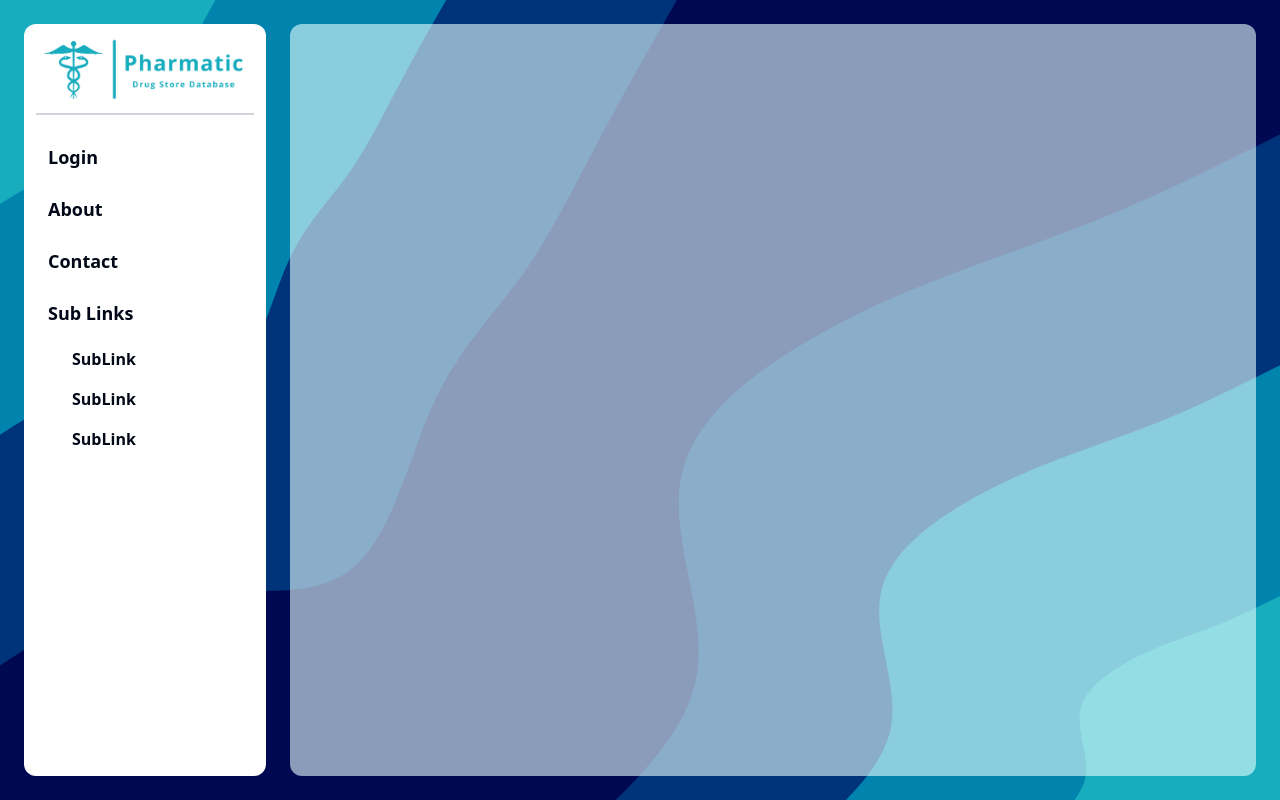
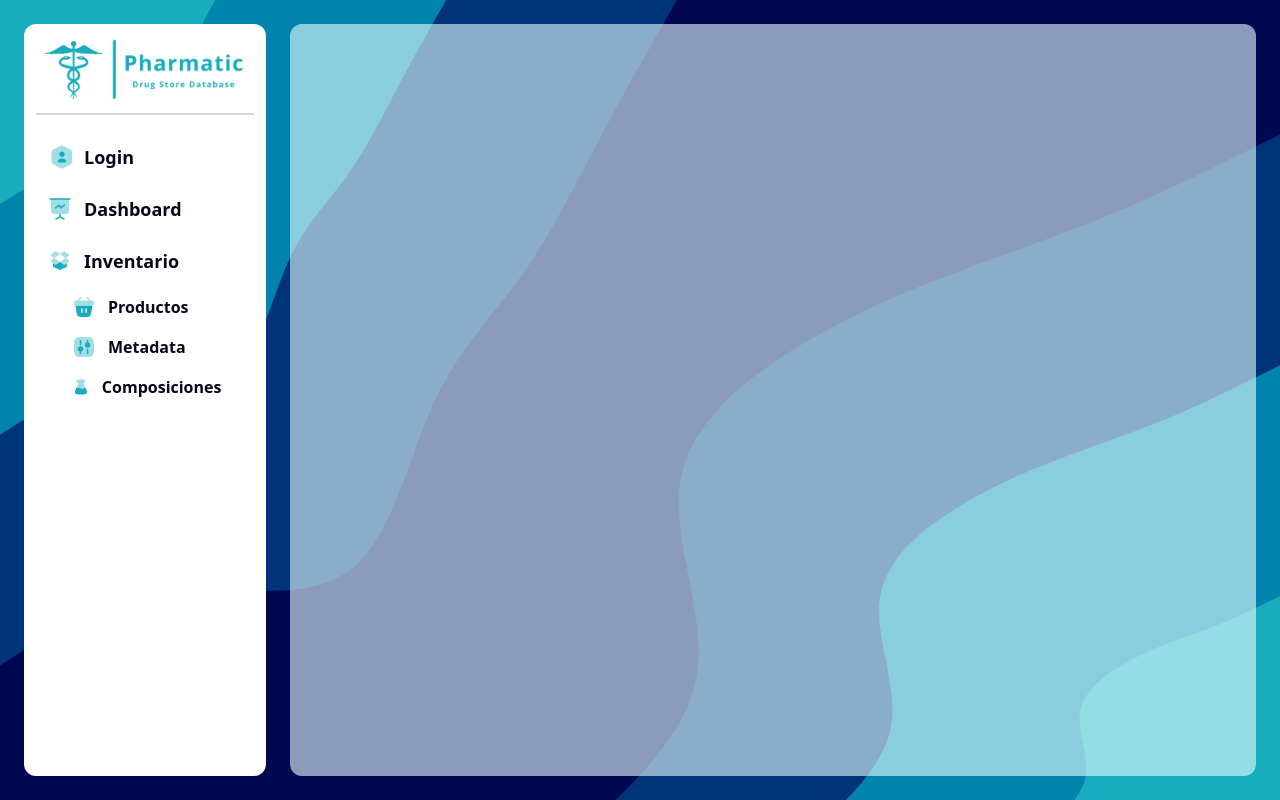
Before and after one commit to HKM-UNI/Pharmatic-React, a React (Vite) app: page / in a window 1280 px wide. Both pictures are taken after typing "name@example.com", "Sample123" into the empty fields and a click on the button "Iniciar Sesión". Built offline with nearby package versions, Linux system fonts and the light colour scheme.

Commit message:
links with icons

```diff
--- a/package.json
+++ b/package.json
@@ -23,7 +23,7 @@
     "react": "^18.2.0",
     "react-dom": "^18.2.0",
     "react-router-dom": "^6.23.1",
-    "sort-by": "^1.2.0",
+    "sort-by": "^0.0.2",
     "tailwind-merge": "^2.3.0",
     "tailwindcss-animate": "^1.0.7"
   },
--- /dev/null
+++ b/src/icons/index.js
@@ -0,0 +1,23 @@
+export { ReactComponent as Archive2Icon } from "./archive-2.svg";
+export { ReactComponent as BagIcon } from "./bag.svg";
+export { ReactComponent as ChemicalGlassIcon } from "./chemicalglass.svg";
+export { ReactComponent as ClientIcon } from "./client.svg";
+export { ReactComponent as ConfigurationIcon } from "./configuration.svg";
+export { ReactComponent as DashBoardIcon } from "./dashboard.svg";
+export { ReactComponent as DownIcon } from "./down.svg";
+export { ReactComponent as DropBoxIcon } from "./dropbox.svg";
+export { ReactComponent as EditIcon } from "./edit.svg";
+export { ReactComponent as EmptyWalletIcon } from "./emptywallet.svg";
+export { ReactComponent as FilterIcon } from "./filter.svg";
+export { ReactComponent as HashtagDownIcon } from "./hashtagdown.svg";
+export { ReactComponent as LogoutIcon } from "./logout.svg";
+export { ReactComponent as MenuIcon } from "./menu.svg";
+export { ReactComponent as MilkIcon } from "./milk.svg";
+export { ReactComponent as NotepadIcon } from "./notepad.svg";
+export { ReactComponent as NotificationIcon } from "./notification.svg";
+export { ReactComponent as PaymentIcon } from "./payment.svg";
+export { ReactComponent as ProvidersIcon } from "./providers.svg";
+export { ReactComponent as SearchIcon } from "./search.svg";
+export { ReactComponent as Setting3Icon } from "./setting3.svg";
+export { ReactComponent as Tag2Icon } from "./tag2.svg";
+export { ReactComponent as UserIcon } from "./user.svg";
--- a/src/shared/NavigationLinks.jsx
+++ b/src/shared/NavigationLinks.jsx
@@ -1,10 +1,18 @@
 import { NavLink } from "react-router-dom";
+import {
+  DashBoardIcon,
+  UserIcon,
+  DropBoxIcon,
+  BagIcon,
+  Setting3Icon,
+  ChemicalGlassIcon,
+} from "/src/icons";
 
 const pharmaticLink =
-  "px-6 py-2 transition-all duration-300 w-11/12 text-lg font-bold";
+  "flex items-center px-6 py-2 transition-all duration-300 w-11/12 text-lg font-bold";
 
 const pharmaticSubLink =
-  "pr-6 pl-12 py-1 transition-all duration-300 w-11/12 text-md font-bold";
+  "flex items-center pr-6 pl-12 py-1 transition-all duration-300 w-11/12 text-md font-bold";
 
 const pharmaticActiveLink =
   "bg-pharmaticPrimary/20 text-pharmaticPrimary rounded-r-3xl";
@@ -20,39 +28,42 @@ function NavigationLinks() {
   return (
     <nav className="flex flex-col space-y-2">
       <NavLink to="/" className={({ isActive }) => getLinkStyle(isActive)}>
+        <UserIcon className="w-6 h-6 mr-3" />
         Login
       </NavLink>
-      <NavLink to="/about" className={({ isActive }) => getLinkStyle(isActive)}>
-        {" "}
-        About{" "}
+      <NavLink
+        to="/dashboard"
+        className={({ isActive }) => getLinkStyle(isActive)}
+      >
+        <DashBoardIcon className="w-6 h-6 mr-3" />
+        Dashboard
+      </NavLink>
+
+      <div className="flex items-center px-6 py-2">
+        <DropBoxIcon className="w-6 h-6 mr-3" />
+        <p className="text-lg font-bold">Inventario</p>
+      </div>
+
+      <NavLink
+        to="/productos"
+        className={({ isActive }) => getLinkStyle(isActive, true)}
+      >
+        <BagIcon className="w-6 h-6 mr-3" />
+        Productos
       </NavLink>
       <NavLink
-        to="/contact"
-        className={({ isActive }) => getLinkStyle(isActive)}
-      >
-        {" "}
-        Contact{" "}
-      </NavLink>
-
-      <h3 className="gap-2 px-6 py-2 text-lg font-bold">Sub Links</h3>
-
-      <NavLink
-        to="/sub1"
+        to="/metadata"
         className={({ isActive }) => getLinkStyle(isActive, true)}
       >
-        SubLink
+        <Setting3Icon className="w-6 h-6 mr-3" />
+        Metadata
       </NavLink>
       <NavLink
-        to="/sub2"
+        to="/composiciones"
         className={({ isActive }) => getLinkStyle(isActive, true)}
       >
-        SubLink
-      </NavLink>
-      <NavLink
-        to="/sub3"
-        className={({ isActive }) => getLinkStyle(isActive, true)}
-      >
-        SubLink
+        <ChemicalGlassIcon className="w-6 h-6 mr-3" />
+        Composiciones
       </NavLink>
     </nav>
   );
--- a/vite.config.js
+++ b/vite.config.js
@@ -1,9 +1,10 @@
 import path from "path";
 import react from "@vitejs/plugin-react";
 import { defineConfig } from "vite";
+import svgr from "@svgr/rollup";
 
 export default defineConfig({
-  plugins: [react()],
+  plugins: [react(), svgr()],
   resolve: {
     alias: {
       "@": path.resolve(__dirname, "./src"),
```
Also changed, not shown: 1 other file (tests, documents, lock files or other folders).
